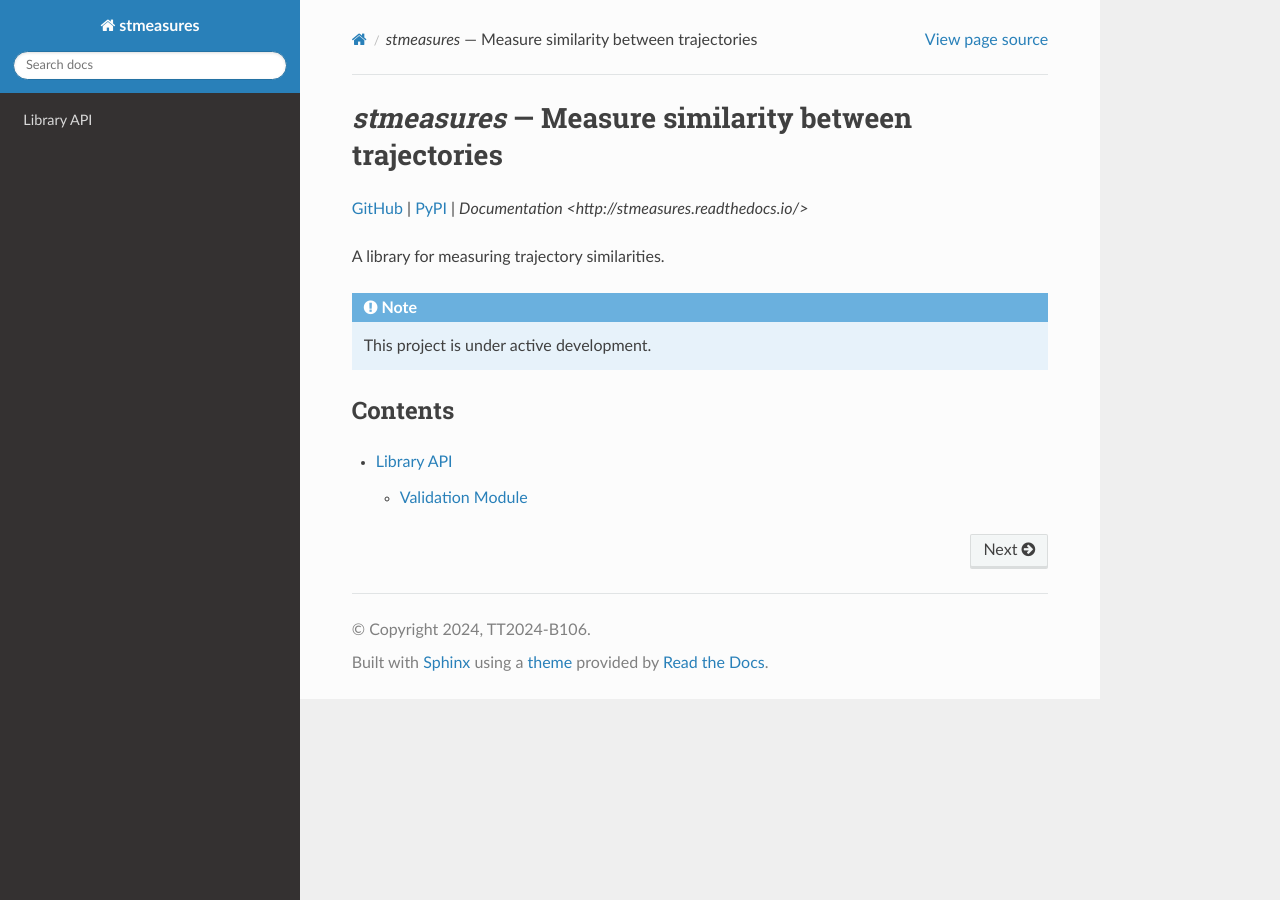
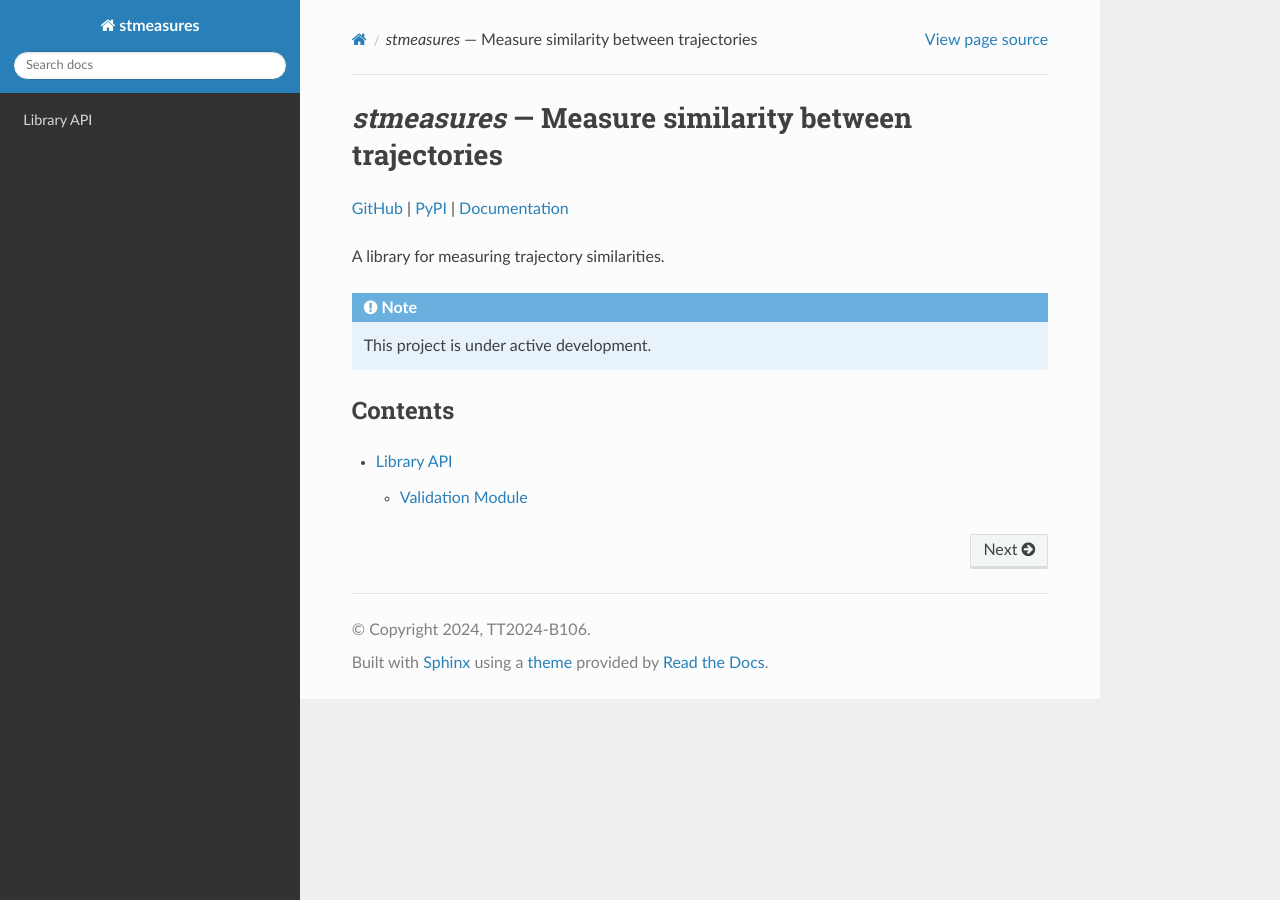
Before and after one commit to TT2024-B106/stmeasures, a Sphinx documentation site: the page built from docs/source/index.rst, in a window 1280 px wide. Built offline with Sphinx 7.4.7 and the Read the Docs theme 3.1.0, drawn with Linux system fonts in a browser that asks for light colours.

Commit message:
Fixed link

```diff
--- a/docs/source/index.rst
+++ b/docs/source/index.rst
@@ -6,7 +6,7 @@
 
 `GitHub <https://github.com/TT2024-B106/stmeasures>`_
 | `PyPI <https://test.pypi.org/project/stmeasures/>`_
-| `Documentation <http://stmeasures.readthedocs.io/>`
+| `Documentation <http://stmeasures.readthedocs.io/>`_
 
 A library for measuring trajectory similarities.
 
```
